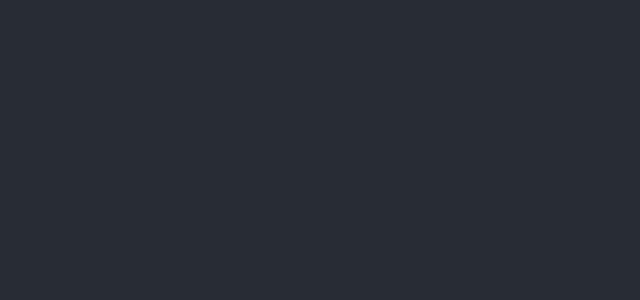
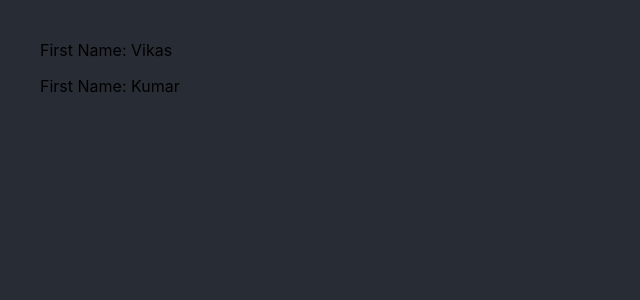
Before and after one commit to vikaskumr/spring-react-sample, a React (Create React App) app in the folder src/main/unit-plus-frontend/: page /personDetails/1 in a window 1280 px wide. Before the commit this address had no page. Shown: the top 300 px of the page, without its empty margins (0-640 px from the left). Built offline with nearby package versions, Linux system fonts and the light colour scheme.

Commit message:
chore: query params added in path

```diff
--- a/src/main/unit-plus-frontend/src/components/List/List.tsx
+++ b/src/main/unit-plus-frontend/src/components/List/List.tsx
@@ -14,7 +14,7 @@ export const List = (props: ListProps) => {
     <ul>
       {props.data.map((person) => (
         <li key={person.id}>
-          <Link to="/personDetails">
+          <Link to={`/personDetails/${person.id}`}>
             {person.firstName}/ {person.lastName}
           </Link>
         </li>
--- a/src/main/unit-plus-frontend/src/components/PersonDetails/PersonDetails.tsx
+++ b/src/main/unit-plus-frontend/src/components/PersonDetails/PersonDetails.tsx
@@ -1,7 +1,9 @@
 import { Box } from '@mui/material';
+import { useParams } from 'react-router-dom';
 
 export const PersonDetails = () => {
-  console.log('PersonDetails component');
+  const { id } = useParams();
+
   return (
     <Box>
       <p>First Name: Vikas</p>
--- a/src/main/unit-plus-frontend/src/index.tsx
+++ b/src/main/unit-plus-frontend/src/index.tsx
@@ -12,7 +12,7 @@ root.render(
     <Router>
       <Routes>
         <Route path="/" element={<App />} />
-        <Route path="/personDetails" element={<PersonDetails />} />
+        <Route path="/personDetails/:id" element={<PersonDetails />} />
       </Routes>
     </Router>
   </React.StrictMode>
```
